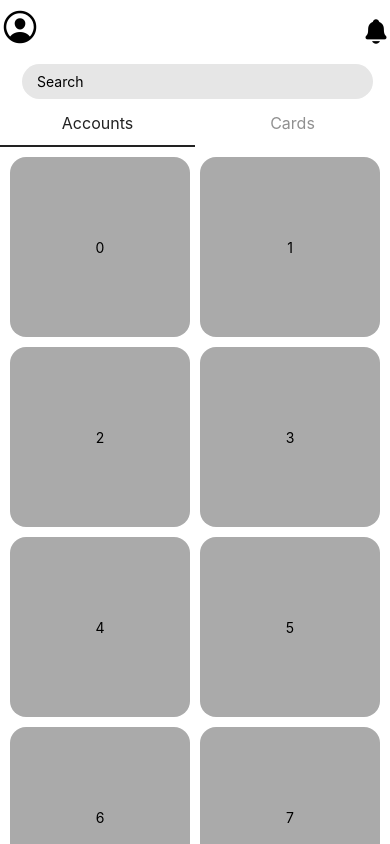
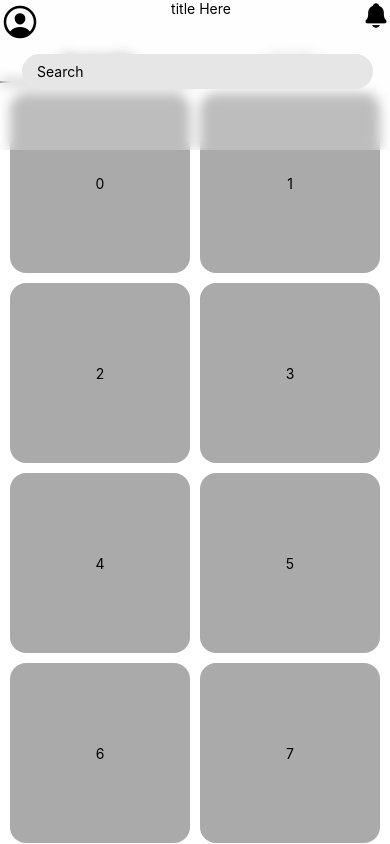
Before and after one commit to ErsiHoxholli/CollapsibleTabView, a React Native app: screen /CollapsibleTabView in a window 390 px wide. Built offline with nearby package versions, Linux system fonts and the light colour scheme.

Commit message:
Fix: Costume Header

```diff
--- a/App.js
+++ b/App.js
@@ -1,13 +1,15 @@
 import * as React from "react";
+import { Text, View } from "react-native";
 import { NavigationContainer } from "@react-navigation/native";
 import { createNativeStackNavigator } from "@react-navigation/native-stack";
 import CollapsibleTabView from "./CollapsibleTabView";
 import { Ionicons } from "@expo/vector-icons";
 import { BlurView } from "expo-blur";
+import { SafeAreaView } from "react-native-safe-area-context";
 const Stack = createNativeStackNavigator();
 function App() {
     return (
-        <NavigationContainer>
+        <NavigationContainer contentStyle={{ backgroundColor: "red" }}>
             <Stack.Navigator
                 screenOptions={{
                     contentStyle: {
@@ -28,6 +30,96 @@ function App() {
                     name="CollapsibleTabView"
                     component={CollapsibleTabView}
                     options={() => ({
+                        header: (props) => {
+                            console.debug("props", props);
+                            var HEaderBNCK = props.options.headerBackground;
+                            return (
+                                <View
+                                    style={{
+                                        flex: 1,
+                                        position: "relative",
+                                    }}
+                                >
+                                    <HEaderBNCK></HEaderBNCK>
+                                    <SafeAreaView
+                                        style={{
+                                            zIndex: 2,
+                                            position: "absolute",
+                                            top: 0,
+                                            left: 0,
+                                            width: "100%",
+                                        }}
+                                    >
+                                        <View
+                                            style={[
+                                                {
+                                                    flexDirection: "row",
+                                                    flex: 1,
+                                                },
+                                                props.options.headerStyle,
+                                            ]}
+                                        >
+                                            {props.options.headerLeft(props)}
+                                            <View
+                                                style={{
+                                                    flex: 1,
+                                                    flexDirection: "column",
+                                                    alignItems: "center",
+                                                }}
+                                            >
+                                                <Text>title Here</Text>
+                                            </View>
+                                            {props.options.headerRight(props)}
+                                        </View>
+                                        <View
+                                            style={{
+                                                flex: 1,
+                                                backgroundColor: "red",
+                                                position: "relative",
+                                            }}
+                                        >
+                                            {props.options.renderSearchBar()}
+                                        </View>
+                                    </SafeAreaView>
+                                </View>
+                            );
+                        },
+                        headerBackground: (props) => {
+                            return (
+                                <View
+                                    intensity={30}
+                                    tint="light"
+                                    style={{
+                                        position: "absolute",
+                                        width: "100%",
+                                        zIndex: 1,
+                                        backgroundColor: "red",
+                                    }}
+                                >
+                                    <View
+                                        style={{
+                                            height: 150,
+                                        }}
+                                    ></View>
+                                </View>
+                            );
+                        },
+                        renderSearchBar: function () {
+                            return (
+                                <View
+                                    style={{ flex: 1, backgroundColor: "red" }}
+                                >
+                                    <Text> Search Bar Default </Text>
+                                </View>
+                            );
+                        },
+                        headerStyle: {
+                            height: 50,
+                        },
+                        contentStyle: {
+                            backgroundColor: "red",
+                        },
+                        headerTransparent: true,
                         headerTitle: "",
                         headerLeft: () => (
                             <Ionicons
--- a/CollapsibleTabView.js
+++ b/CollapsibleTabView.js
@@ -14,6 +14,7 @@ const TabBarHeight = 48;
 const HeaderHeight = 35;
 const tab1ItemSize = (Dimensions.get("window").width - 30) / 2;
 const tab2ItemSize = (Dimensions.get("window").width - 40) / 3;
+const AnimatedBlurView = Animated.createAnimatedComponent(BlurView);
 const TabScene = ({
     numCols,
     data,
@@ -67,7 +68,7 @@ const TabScene = ({
     );
 };
 
-const CollapsibleTabView = () => {
+const CollapsibleTabView = ({ navigation }) => {
     const [tabIndex, setIndex] = useState(0);
     const [routes] = useState([
         { key: "tab1", title: "Accounts" },
@@ -168,8 +169,46 @@ const CollapsibleTabView = () => {
         );
     };
 
+    const BCK = () => {
+        var y = scrollY.interpolate({
+            inputRange: [0, HeaderHeight],
+            outputRange: [0, -HeaderHeight],
+            extrapolate: "clamp",
+        });
+
+        var ZY = -1 * JSON.stringify(scrollY) - 0;
+
+        return (
+            <AnimatedBlurView
+                intensity={30}
+                tint="light"
+                style={{
+                    position: "absolute",
+                    width: "100%",
+                    zIndex: 1,
+                    transform: [{ translateY: y }],
+                }}
+            >
+                <Animated.View
+                    style={{
+                        height: 150,
+                    }}
+                ></Animated.View>
+            </AnimatedBlurView>
+        );
+    };
+
+    useEffect(() => {
+        navigation.setOptions({
+            renderSearchBar: renderHeader,
+            headerBackground: () => {
+                return <BCK></BCK>;
+            },
+        });
+    });
     const rednerTab1Item = ({ item, index }) => {
         return (
+            // <BlurView intensity={50} tint="dark">
             <View
                 style={{
                     borderRadius: 16,
@@ -183,11 +222,13 @@ const CollapsibleTabView = () => {
             >
                 <Text>{index}</Text>
             </View>
+            // </BlurView>
         );
     };
 
     const rednerTab2Item = ({ item, index }) => {
         return (
+            // <BlurView intensity={50} tint="dark">
             <View
                 style={{
                     marginLeft: index % 3 === 0 ? 0 : 10,
@@ -201,14 +242,17 @@ const CollapsibleTabView = () => {
             >
                 <Text>{index}</Text>
             </View>
+            // </BlurView>
         );
     };
 
     const renderLabel = ({ route, focused }) => {
         return (
+            // <BlurView intensity={50} tint="dark">
             <Text style={[styles.label, { opacity: focused ? 1 : 0.5 }]}>
                 {route.title}
             </Text>
+            // </BlurView>
         );
     };
 
@@ -232,6 +276,7 @@ const CollapsibleTabView = () => {
                 return null;
         }
         return (
+            // <BlurView intensity={60} tint="dark">
             <TabScene
                 numCols={numCols}
                 data={data}
@@ -254,6 +299,7 @@ const CollapsibleTabView = () => {
                     }
                 }}
             />
+            // </BlurView>
         );
     };
 
@@ -264,10 +310,17 @@ const CollapsibleTabView = () => {
             extrapolateRight: "clamp",
         });
         return (
+            <View style={{ zIndex: 2000 }}>
+                {/* <View
+                    intensity={30}
+                    tint="light"
+                    style={{ zIndex: 2, height: 55, position:'absolute', backgroundColor:'red', top:0, left:0, width:"100%" }}
+                ></View> */}
+
                 <Animated.View
                     style={{
                         top: 0,
-                    zIndex: 1,
+                        zIndex: 4,
                         position: "absolute",
                         transform: [{ translateY: y }],
                         width: "100%",
@@ -285,11 +338,13 @@ const CollapsibleTabView = () => {
                         indicatorStyle={styles.indicator}
                     />
                 </Animated.View>
+            </View>
         );
     };
 
     const renderTabView = () => {
         return (
+            // <BlurView intensity={60} tint="dark">
             <TabView
                 onIndexChange={(index) => setIndex(index)}
                 navigationState={{ index: tabIndex, routes }}
@@ -300,14 +355,14 @@ const CollapsibleTabView = () => {
                     width: Dimensions.get("window").width,
                 }}
             />
+            // </BlurView>
         );
     };
 
     return (
-        <View style={{ flex: 1, backgroundColor: "white" }}>
-            {renderHeader()}
+        <Animated.View style={{ flex: 1, backgroundColor: "white" }}>
             {renderTabView()}
-        </View>
+        </Animated.View>
     );
 };
 
@@ -323,7 +378,7 @@ const styles = StyleSheet.create({
         borderRadius: 500,
     },
     label: { fontSize: 16, color: "#222" },
-    tab: { elevation: 0, shadowOpacity: 0, backgroundColor: "#FFF" },
+    tab: { elevation: 0, shadowOpacity: 0, backgroundColor: "transparent" },
     indicator: { backgroundColor: "#222" },
 });
 
```
Lines whose indentation alone changed are shown as unchanged.
